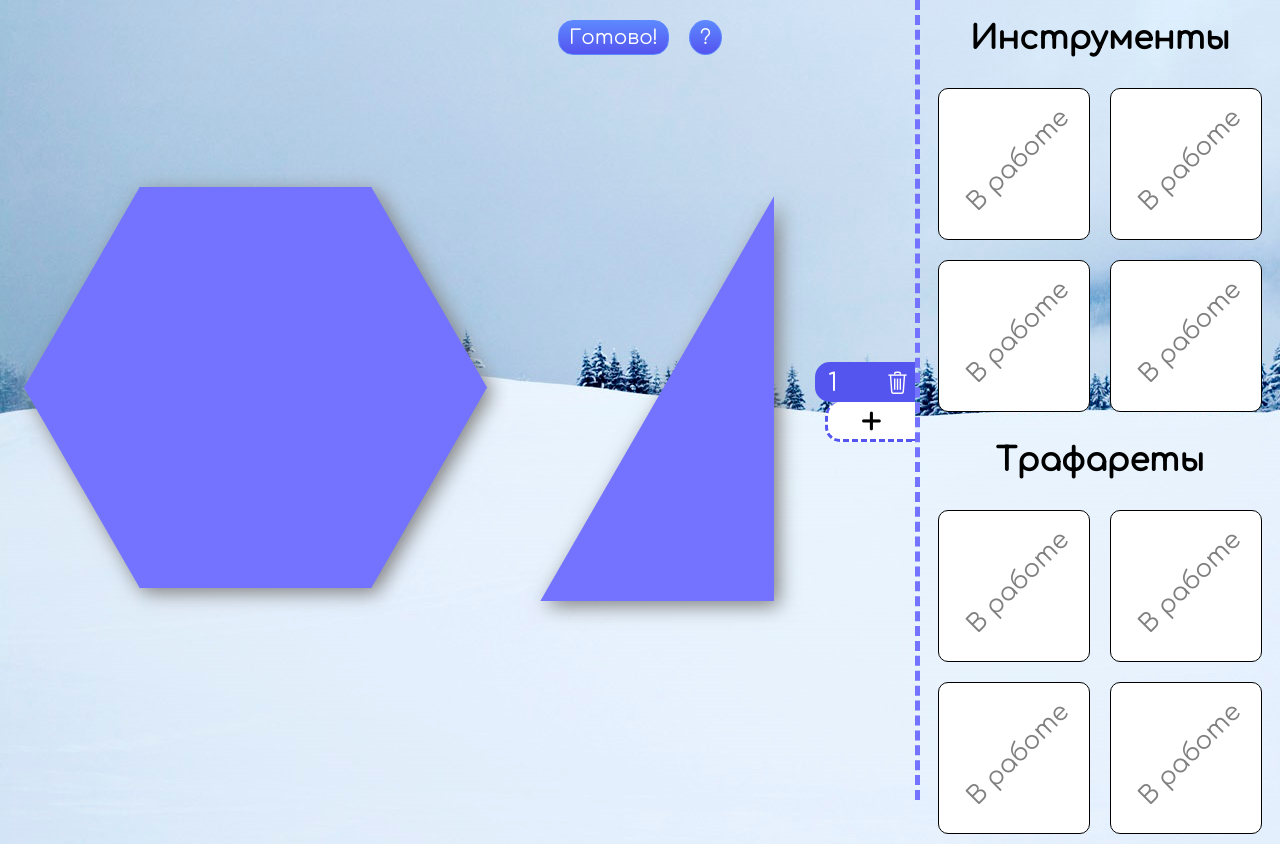
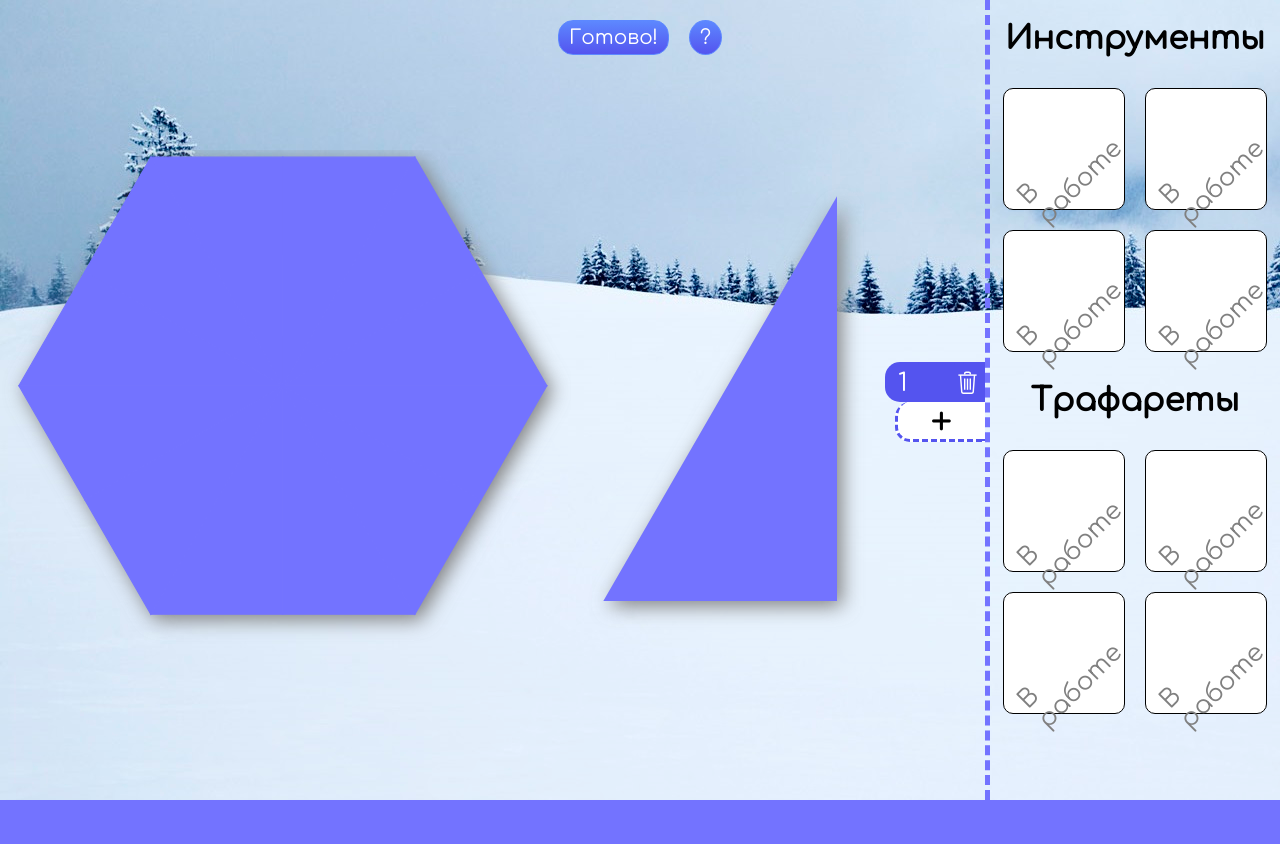
Before and after one commit to gtivansan/Snezhinsk, a Flask app: page /editor in a window 1280 px wide. After the commit the page ends 800 px from the top, so only its background shows below. Run offline with Flask 2, Linux system fonts and the light colour scheme.

Commit message:
layout flexibility

```diff
--- a/app/static/scripts/tools.js
+++ b/app/static/scripts/tools.js
@@ -53,6 +53,7 @@ class DraggablePoint {
         };
         _this.startPointPosition = _this.position;
         document.body.setAttribute("onselectstart", "return false");
+        document.body.style["user-select"]="none";
 
         let mousemoveHandler =  (event) => _this.mousemove(_this, event);
         document.addEventListener("mousemove", mousemoveHandler);
@@ -67,6 +68,7 @@ class DraggablePoint {
     mouseup(_this, event, mousemoveHandler) {
         document.removeEventListener("mousemove", mousemoveHandler);
         document.body.removeAttribute("onselectstart");
+        document.body.style["user-select"]="";
 
         this.node.dispatchEvent(new CustomEvent("draggablepoint-dragend", {
             bubbles: true,
--- a/app/static/styles/snowflake_editor.css
+++ b/app/static/styles/snowflake_editor.css
@@ -5,6 +5,8 @@ body {
     overflow: hidden;
     background: url(background.jpg);
 }
+
+
 
 .in-work {
     font-size: 25px;
@@ -139,13 +141,19 @@ button.popup-close:active {
 }
 
 #flake {
-    width: 500px;
+    flex-grow: 3;
     height: 500px;
 }
 
 #tools {
-    width: 300px;
+    flex-grow: 1;
     height: 500px;
+}
+
+@media (max-width: 1370px) {
+    #flake {
+        flex-grow: 20;
+    }
 }
 
 #canvasContainer {
@@ -191,6 +199,22 @@ button.popup-close:active {
     border: 1px solid black;
     border-radius: 10px;
     background: white;
+}
+
+@media (max-height: 850px) {
+    #toolsBar {
+        min-width: 290px;
+        width: 290px;
+    }
+
+    #toolsBar .tool {
+        width: 120px;
+        height: 120px;
+    }
+
+    body {
+        background: url("background2.jpg")
+    }
 }
 
 #layersBar {
--- a/app/templates/snowflake_editor.html
+++ b/app/templates/snowflake_editor.html
@@ -88,12 +88,12 @@
                 <feGaussianBlur in="SourceGraphic" stdDeviation="10" />
             </filter>
             <g filter="url(#blur)">
-                <rect x="0" y="0" width="500" height="500" fill="grey"
+                <rect x="0" y="0" width="10000" height="500" fill="grey"
                     mask="url(#flakeMask)" transform="translate(5, 5)"/>
             </g>
-            <rect x="0" y="0" width="500" height="500" fill="#7373ff" mask="url(#flakeMask)"/>
+            <rect x="0" y="0" width="10000" height="500" fill="#7373ff" mask="url(#flakeMask)"/>
         </svg>
-        <svg id="tools" width="300">
+        <svg id="tools">
             <g filter="url(#blur)">
                 <rect x="0" y="0" width="300" height="500" fill="grey"
                     mask="url(#flakeangleMask)" transform="translate(5, 5)"/>
```
Also changed, not shown: app/static/styles/background2.jpg (added).
